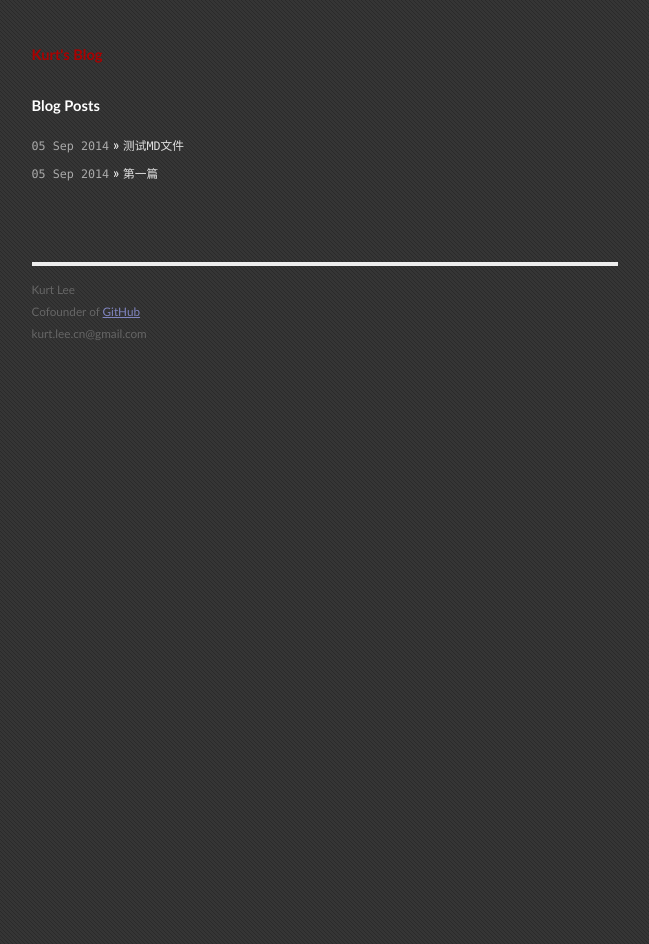
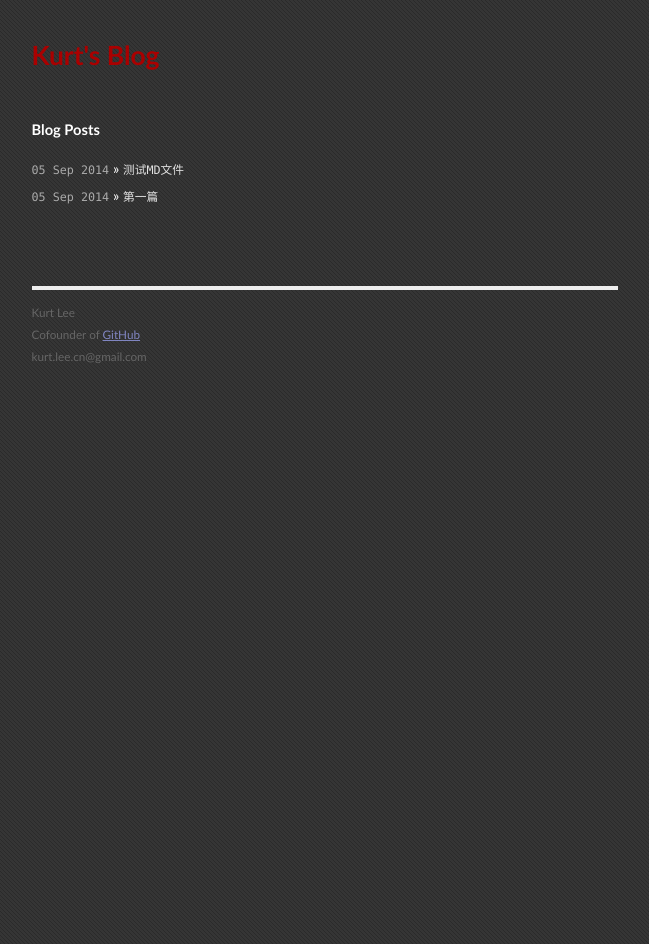
Before and after one commit to KurtLee/kurtlee.github.io, a Jekyll site: the page built from index.html, in a window 1280 px wide. Shown: the whole page, without its empty margins (315-964 px from the left). Built offline with Jekyll 4.4.1, drawn with Linux system fonts in a browser that asks for light colours; Markdown is read by kramdown in place of the engine named in the settings.

Commit message:
调整Title字号

```diff
--- a/css/screen.css
+++ b/css/screen.css
@@ -94,6 +94,7 @@ ul.posts {
 }
 
 .title {
+  font-size:180%;
   color: #a00;
   font-weight: bold;
   margin-bottom: 2em;
```
